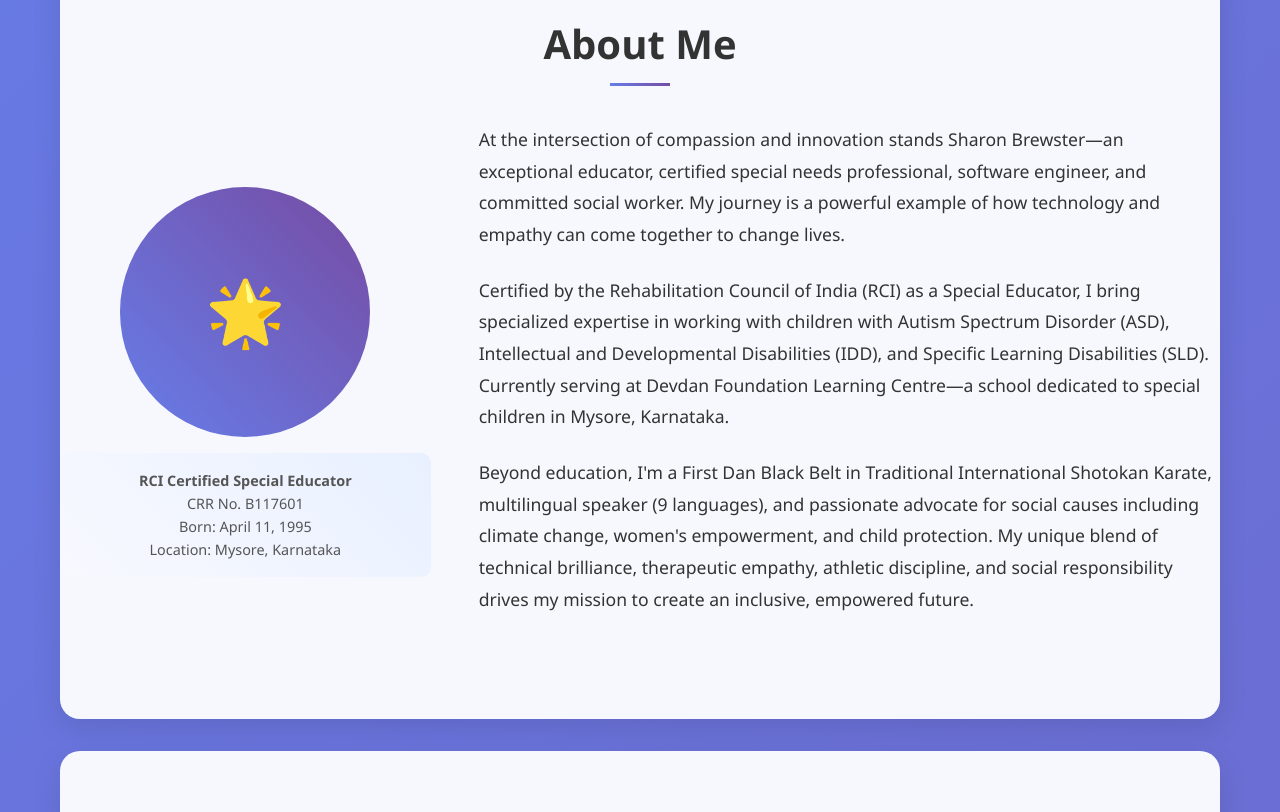
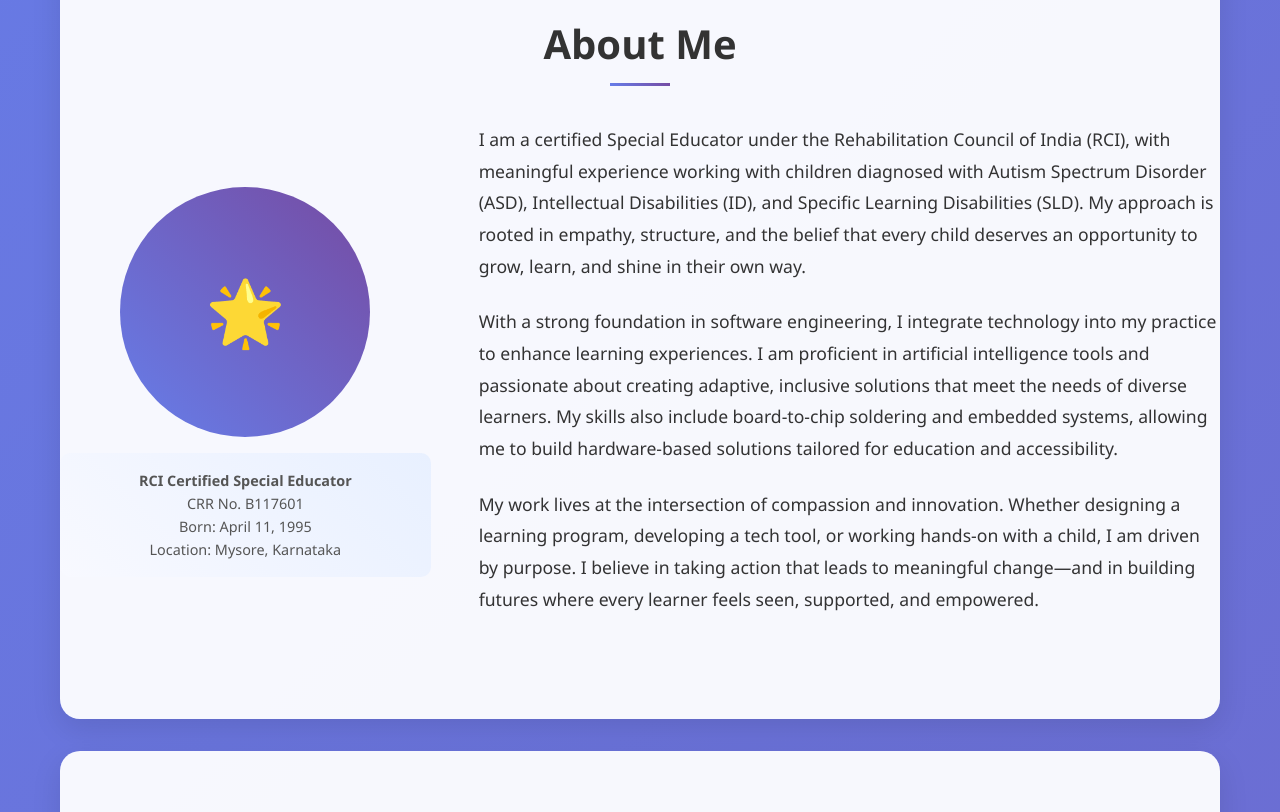
Before and after one commit to Sharon-Brewster/Sharon-Brewster.github.io, a plain HTML site: page index.html in a window 1280 px wide. Shown: the part 900-1712 px from the top of the page. Drawn offline with Linux system fonts and the light colour scheme.

Commit message:
index.html

```diff
--- a/index.html
+++ b/index.html
@@ -576,7 +576,7 @@
             <div class="hero-content">
                 <h1>Hello, I'm <span class="highlight">Sharon Brewster</span></h1>
                 <p>Special Educator • Software Engineer • Social Worker • Mixed Martial Artist</p>
-                <a href="#about" class="cta-button">⭐ Driven by Vision, Defined by Action</a>
+                <a href="#about" class="cta-button">⭐Driven by Vision, Defined by Action</a>
             </div>
             <!-- Floating particles -->
             <div class="particle" style="top: 20%; left: 10%; width: 10px; height: 10px; animation-delay: 0s;"></div>
@@ -600,9 +600,11 @@
                         </div>
                     </div>
                     <div class="about-text">
-                        <p>At the intersection of compassion and innovation stands Sharon Brewster—an exceptional educator, certified special needs professional, software engineer, and committed social worker. My journey is a powerful example of how technology and empathy can come together to change lives.</p>
-                        <p>Certified by the Rehabilitation Council of India (RCI) as a Special Educator, I bring specialized expertise in working with children with Autism Spectrum Disorder (ASD), Intellectual and Developmental Disabilities (IDD), and Specific Learning Disabilities (SLD). Currently serving at Devdan Foundation Learning Centre—a school dedicated to special children in Mysore, Karnataka.</p>
-                        <p>Beyond education, I'm a First Dan Black Belt in Traditional International Shotokan Karate, multilingual speaker (9 languages), and passionate advocate for social causes including climate change, women's empowerment, and child protection. My unique blend of technical brilliance, therapeutic empathy, athletic discipline, and social responsibility drives my mission to create an inclusive, empowered future.</p>
+                        <p>I am a certified Special Educator under the Rehabilitation Council of India (RCI), with meaningful experience working with children diagnosed with Autism Spectrum Disorder (ASD), Intellectual Disabilities (ID), and Specific Learning Disabilities (SLD). My approach is rooted in empathy, structure, and the belief that every child deserves an opportunity to grow, learn, and shine in their own way.</p>
+                        <p>With a strong foundation in software engineering, I integrate technology into my practice to enhance learning experiences. I am proficient in artificial intelligence tools and passionate about creating adaptive, inclusive solutions that meet the needs of diverse learners. My skills also include board-to-chip soldering and embedded systems, allowing me to build hardware-based solutions tailored for education and accessibility.</p>
+                        <p>My work lives at the intersection of compassion and innovation. Whether designing a learning program, developing a tech tool, or working hands-on with a child, I am driven by purpose. I believe in taking action that leads to meaningful change—and in building futures where every learner feels seen, supported, and empowered.
+
+</p>
                     </div>
                 </div>
             </section>
```
